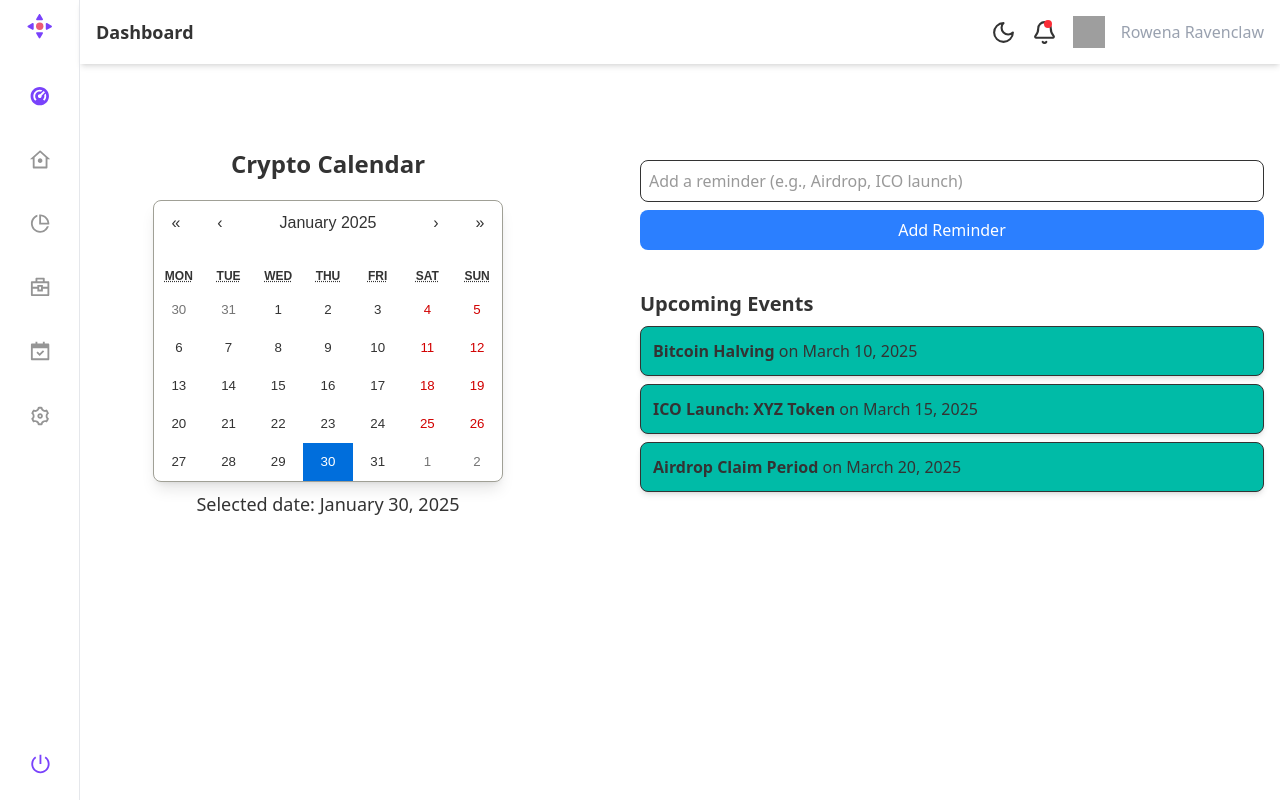
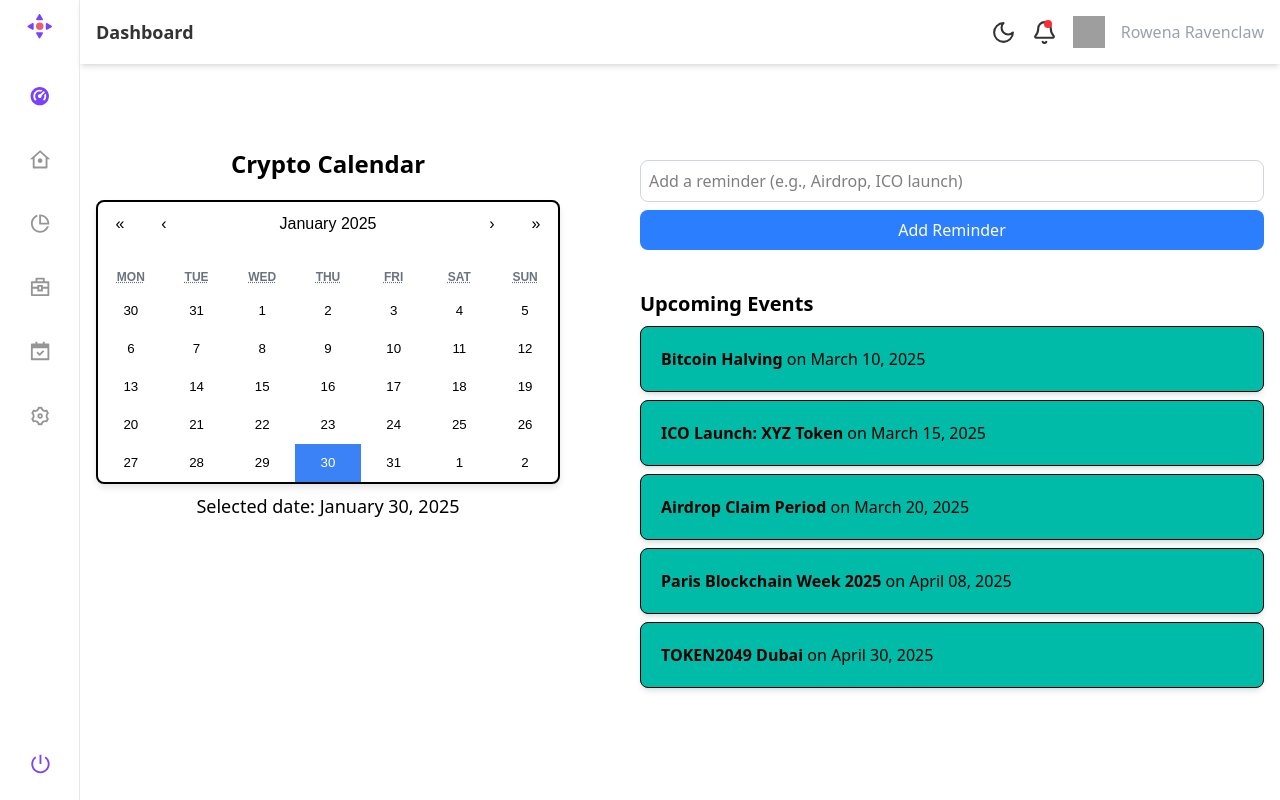
Before and after one commit to sitambhra/Reeltor, a React (Vite) app: page /calendar in a window 1280 px wide. Built offline with nearby package versions, Linux system fonts and the light colour scheme; grey boxes are pictures that could not be loaded.

Commit message:
fix the dark mode issue in calander

```diff
--- a/src/Pages/Calendar.jsx
+++ b/src/Pages/Calendar.jsx
@@ -1,26 +1,26 @@
 import React, { useState } from 'react';
 import CalendarComponent from 'react-calendar';
 import 'react-calendar/dist/Calendar.css';
-import { format } from 'date-fns'; // For date formatting
+import { format } from 'date-fns';
+import useTheme from '../contexts/theme';
+import { da } from 'date-fns/locale';
 
 const Calendar = () => {
   const [date, setDate] = useState(new Date());
   const [reminders, setReminders] = useState([]);
   const [event, setEvent] = useState('');
+  const { theme } = useTheme();
 
-  // Sample crypto events
   const cryptoEvents = [
     { date: '2025-03-10', event: 'Bitcoin Halving' },
     { date: '2025-03-15', event: 'ICO Launch: XYZ Token' },
     { date: '2025-03-20', event: 'Airdrop Claim Period' },
+    { date: '2025-04-08', event: 'Paris Blockchain Week 2025'},
+    { date: '2025-04-30', event: 'TOKEN2049 Dubai'}
   ];
 
-  // Handle date change
-  const handleDateChange = (newDate) => {
-    setDate(newDate);
-  };
+  const handleDateChange = (newDate) => setDate(newDate);
 
-  // Handle reminder submission
   const addReminder = () => {
     if (event) {
       const newReminder = {
@@ -32,34 +32,100 @@ const Calendar = () => {
     }
   };
 
-  // Remove reminder function
   const removeReminder = (index) => {
-    const updatedReminders = reminders.filter((_, i) => i !== index);
-    setReminders(updatedReminders);
+    setReminders((prev) => prev.filter((_, i) => i !== index));
   };
 
+  // Custom calendar styles
+  const calendarStyles = `
+    .react-calendar {
+      width: 100%;
+      border: 2px solid black;
+      border-radius: 0.5rem;
+      box-shadow: 0 4px 6px rgba(0, 0, 0, 0.1);
+    }
+    .react-calendar--doubleView {
+      width: 700px;
+    }
+    .react-calendar__tile {
+      padding: 10px;
+    }
+    .react-calendar__month-view__days__day--weekend {
+      color: inherit;
+    }
+    .react-calendar__tile--active {
+      background: #3b82f6 !important;
+      color: white !important;
+    }
+    .react-calendar__tile--now {
+      background: #fef3c7;
+    }
+    ${theme === 'dark' ? `
+      .react-calendar {
+        background: #1f2937;
+        color: #ffffff;
+        border: 1px solid white;
+      }
+      .react-calendar__navigation button {
+        color: #ffffff;
+      }
+      .react-calendar__month-view__days__day {
+        color: #ffffff;
+      }
+      .react-calendar__month-view__weekdays__weekday {
+        color: #9ca3af;
+      }
+      .react-calendar__tile:enabled:hover,
+      .react-calendar__tile:enabled:focus {
+        background: #374151;
+      }
+      .react-calendar__tile--now {
+        background: #4b5563;
+      }
+    ` : `
+      .react-calendar {
+        background: #ffffff;
+        color: #000000;
+      }
+      .react-calendar__navigation button {
+        color: #000000;
+      }
+      .react-calendar__month-view__days__day {
+        color: #000000;
+      }
+      .react-calendar__month-view__weekdays__weekday {
+        color: #6b7280;
+      }
+      .react-calendar__tile:enabled:hover,
+      .react-calendar__tile:enabled:focus {
+        background: #e5e7eb;
+      }
+    `}
+  `;
+
   return (
-    <div className='flex flex-col md:flex-row items-start p-4 space-y-4 md:space-y-0 h-auto'>
-      {/* Calendar Section (Left) */}
+    <div className={`flex flex-col md:flex-row items-start p-4 space-y-4 md:space-y-0 h-auto ${theme === 'dark' ? 'bg-gray-900 text-white' : 'bg-white text-black'}`}>
+      {/* Inject custom style */}
+      <style>{calendarStyles}</style>
+
+      {/* Calendar Section */}
       <div className='md:w-1/2 w-full mt-12'>
         <h1 className='text-2xl font-bold text-center p-5'>Crypto Calendar</h1>
-        <div className='flex flex-col items-center'>
+        <div className='flex flex-col items-center ml-20 mr-20'>
           <CalendarComponent
             onChange={handleDateChange}
             value={date}
-            className="rounded-lg shadow-lg"
           />
           <p className='mt-2 text-lg'>Selected date: {format(date, 'MMMM dd, yyyy')}</p>
         </div>
       </div>
 
-      {/* Upcoming Events Section (Right) */}
+      {/* Events Section */}
       <div className='md:w-1/2 w-full mt-20'>
-        {/* Event Input */}
         <div className='flex flex-col items-center space-y-2'>
           <input
             type='text'
-            className='border rounded-lg p-2 w-full'
+            className={`border rounded-lg p-2 w-full ${theme === 'dark' ? 'bg-gray-700 border-gray-600 text-white' : 'bg-white border-gray-300 text-black'}`}
             placeholder='Add a reminder (e.g., Airdrop, ICO launch)'
             value={event}
             onChange={(e) => setEvent(e.target.value)}
@@ -72,27 +138,31 @@ const Calendar = () => {
           </button>
         </div>
 
-        {/* Reminders */}
+        {/* Reminder List */}
         <div className='mt-10'>
           <h2 className='text-xl font-semibold mb-2'>Upcoming Events</h2>
           <div className='space-y-2'>
             {cryptoEvents.map((e, index) => (
               <div
                 key={index}
-                className='p-3 border bg-teal-500 rounded-lg shadow-md'>
+                className={`p-5 border rounded-lg shadow-md ${theme === 'dark' ? 'bg-teal-700 text-white' : 'bg-teal-500 text-black'}`}
+              >
                 <strong>{e.event}</strong> on {format(new Date(e.date), 'MMMM dd, yyyy')}
               </div>
             ))}
+
             {reminders.map((reminder, index) => (
               <div
                 key={index}
-                className='p-3 border bg-orange-400 rounded-lg shadow-md flex justify-between items-center'>
+                className={`p-3 border rounded-lg shadow-md flex justify-between items-center ${theme === 'dark' ? 'bg-orange-600 text-white' : 'bg-orange-400 text-black'}`}
+              >
                 <div>
                   <strong>{reminder.event}</strong> on {format(new Date(reminder.date), 'MMMM dd, yyyy')}
                 </div>
                 <button
                   onClick={() => removeReminder(index)}
-                  className='text-red-500 font-bold hover:cursor-pointer bg-white hover:bg-slate-300 hover:scale-[1.1] transition delay-150 duration-100 ease-in-out p-2 rounded-md'>
+                  className='text-red-500 font-bold hover:cursor-pointer bg-white hover:bg-slate-300 hover:scale-[1.1] transition delay-150 duration-100 ease-in-out p-2 rounded-md'
+                >
                   Remove
                 </button>
               </div>
```
Also changed, not shown: 1 other file (tests, documents, lock files or other folders).
